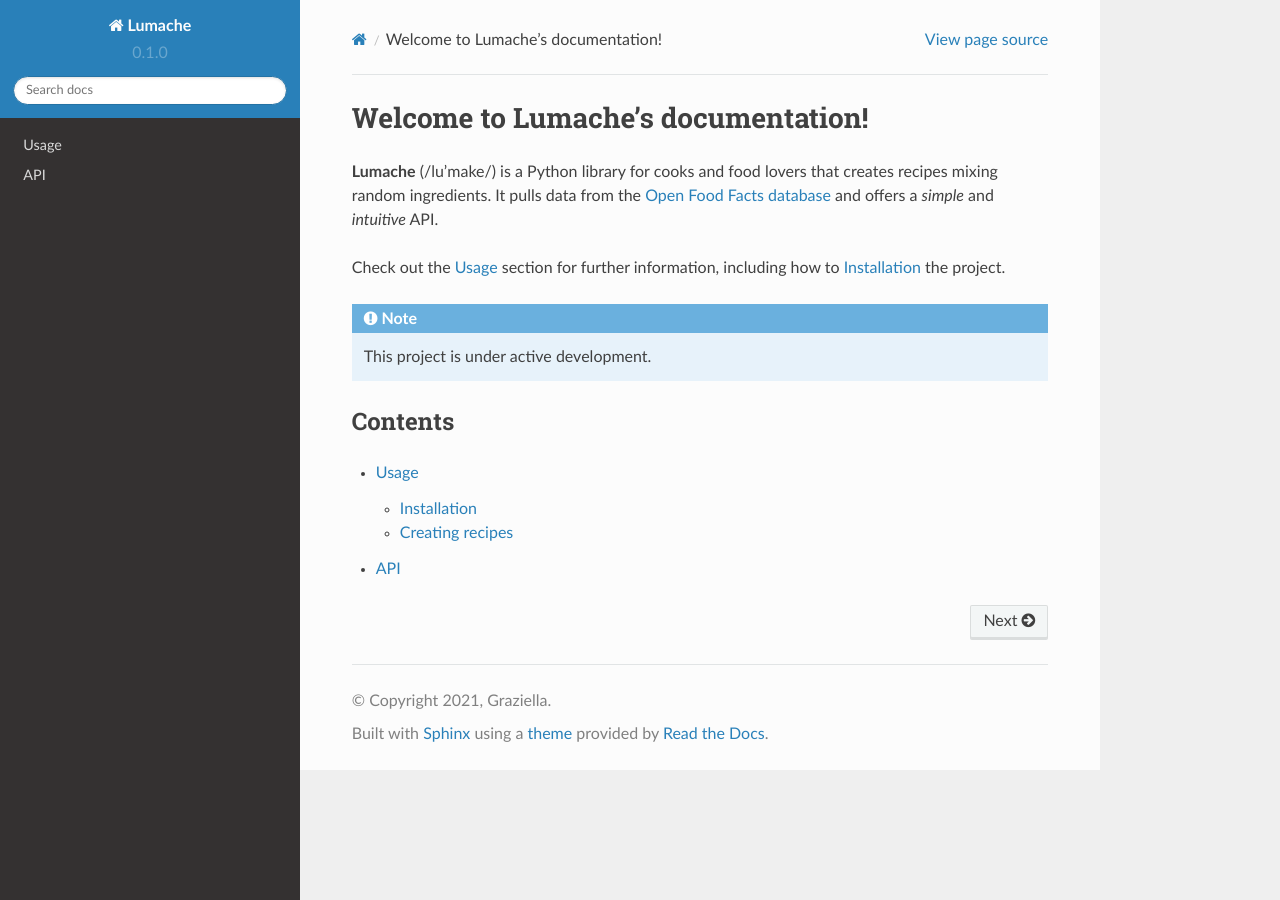
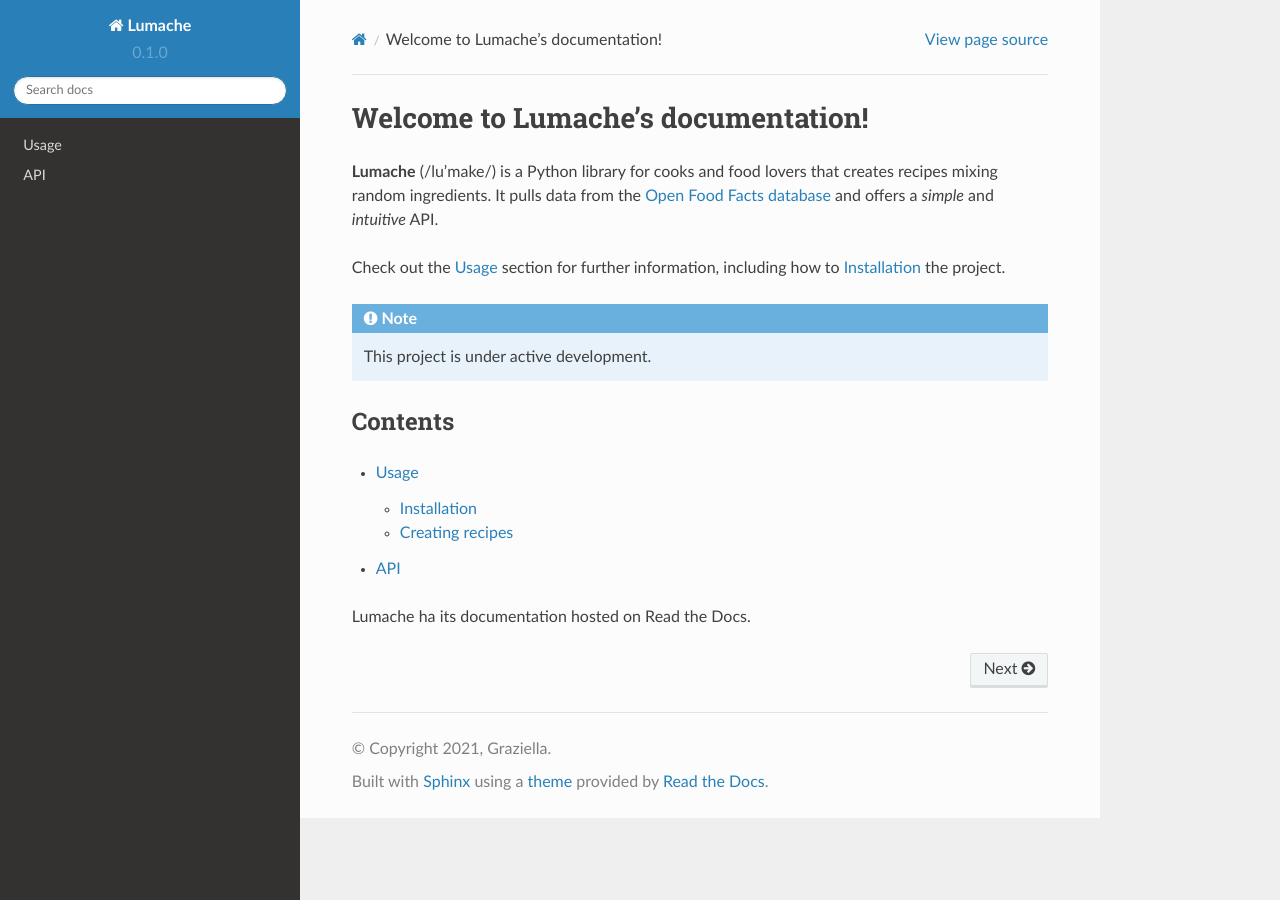
Before and after one commit to pruhl/rtd-tutorial, a Sphinx documentation site: the page built from docs/source/index.rst, in a window 1280 px wide. Built offline with Sphinx 7.4.7 and the Read the Docs theme 2.0.0, drawn with Linux system fonts in a browser that asks for light colours.

Commit message:
Update index.rst
Add line 24, for hosting in Read the Docs

```diff
--- a/docs/source/index.rst
+++ b/docs/source/index.rst
@@ -20,3 +20,5 @@ Contents
 
    usage
    api
+
+Lumache ha its documentation hosted on Read the Docs.
```
